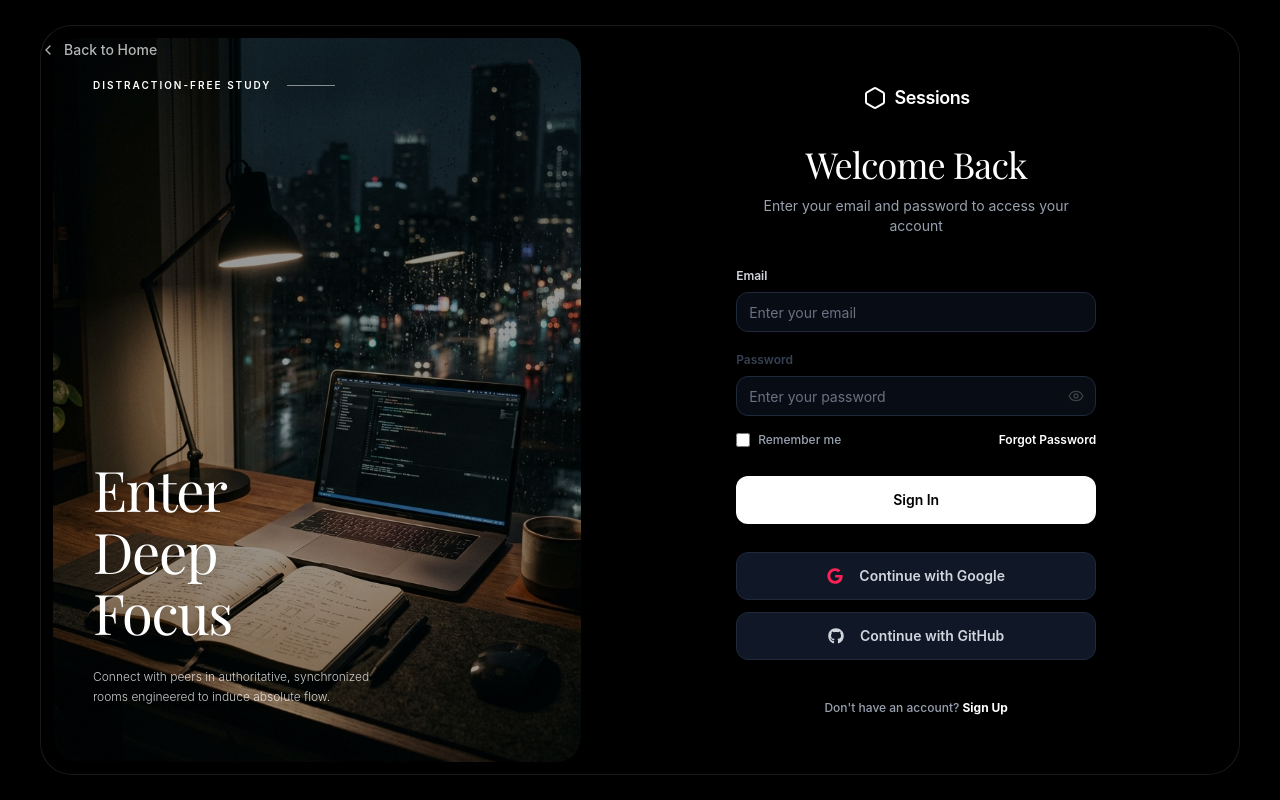
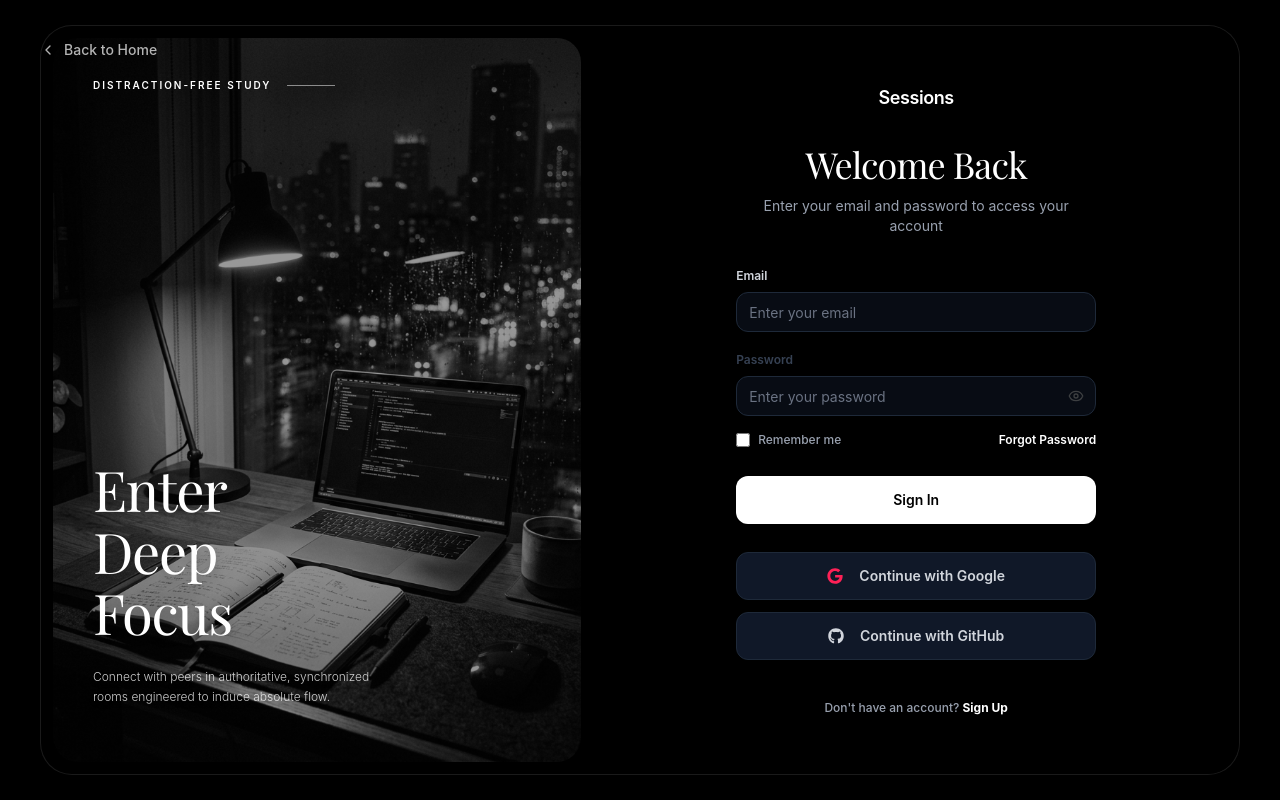
Before and after one commit to Mohammedsami001/Sessions, a Next.js app: page /login in a window 1280 px wide. Built offline with nearby package versions, Linux system fonts and the light colour scheme; no server answers; a web font is replaced by a local one.

Commit message:
fix: optimized images and removed hexagon logo from auth page

```diff
--- a/src/components/ui/auth-ui.tsx
+++ b/src/components/ui/auth-ui.tsx
@@ -8,6 +8,7 @@ import { cva, type VariantProps } from "class-variance-authority";
 import { Eye, EyeOff } from "lucide-react";
 import { clsx, type ClassValue } from "clsx";
 import { twMerge } from "tailwind-merge";
+import Image from "next/image";
 import { supabase } from "@/lib/supabase";
 import { VideoBackground } from "./video-background";
 
@@ -187,7 +188,6 @@ function SignInForm() {
     <form onSubmit={handleSignIn} autoComplete="on" className="flex flex-col gap-6 w-full max-w-[360px] mx-auto">
       <div className="flex flex-col items-center gap-2 text-center mb-2">
         <div className="flex items-center gap-2 mb-6 text-white">
-          <svg width="24" height="24" viewBox="0 0 24 24" fill="none" stroke="currentColor" strokeWidth="2" strokeLinecap="round" strokeLinejoin="round" className="lucide lucide-hexagon"><path d="M21 16V8a2 2 0 0 0-1-1.73l-7-4a2 2 0 0 0-2 0l-7 4A2 2 0 0 0 3 8v8a2 2 0 0 0 1 1.73l7 4a2 2 0 0 0 2 0l7-4A2 2 0 0 0 21 16z"/></svg>
           <span className="font-semibold text-lg tracking-tight">Sessions</span>
         </div>
 
@@ -266,7 +266,6 @@ function SignUpForm() {
     <form onSubmit={handleSignUp} autoComplete="on" className="flex flex-col gap-6 w-full max-w-[360px] mx-auto">
       <div className="flex flex-col items-center gap-2 text-center mb-2">
         <div className="flex items-center gap-2 mb-6 text-white">
-          <svg width="24" height="24" viewBox="0 0 24 24" fill="none" stroke="currentColor" strokeWidth="2" strokeLinecap="round" strokeLinejoin="round" className="lucide lucide-hexagon"><path d="M21 16V8a2 2 0 0 0-1-1.73l-7-4a2 2 0 0 0-2 0l-7 4A2 2 0 0 0 3 8v8a2 2 0 0 0 1 1.73l7 4a2 2 0 0 0 2 0l7-4A2 2 0 0 0 21 16z"/></svg>
           <span className="font-semibold text-lg tracking-tight">Sessions</span>
         </div>
 
@@ -367,8 +366,14 @@ export function AuthUI({ initialIsSignIn = true }: AuthUIProps) {
       <div className="w-full max-w-[1200px] bg-black rounded-[2rem] overflow-hidden flex flex-col md:flex-row shadow-2xl relative min-h-[750px] z-10 border border-white/10">
         {/* Left Panel (Image & Quotes) */}
         <div className="hidden md:flex md:w-[45%] relative m-3 rounded-[1.5rem] overflow-hidden bg-black flex-col justify-between p-10">
-          <div className="absolute inset-0 z-0">
-             <img src={isSignIn ? "/study_login_bg.png" : "/study_signup_bg.png"} alt="Study background" className="w-full h-full object-cover opacity-60 mix-blend-luminosity transition-all duration-700" />
+          <div className="absolute inset-0 z-0 bg-black">
+             <Image
+               src={isSignIn ? "/study_login_bg.png" : "/study_signup_bg.png"}
+               alt="Study background"
+               fill
+               priority
+               className="object-cover opacity-60 mix-blend-luminosity transition-all duration-700 text-transparent"
+             />
           </div>
 
           <div className="relative z-10 flex items-center gap-4 text-white text-[10px] tracking-[0.2em] font-semibold uppercase">
```
